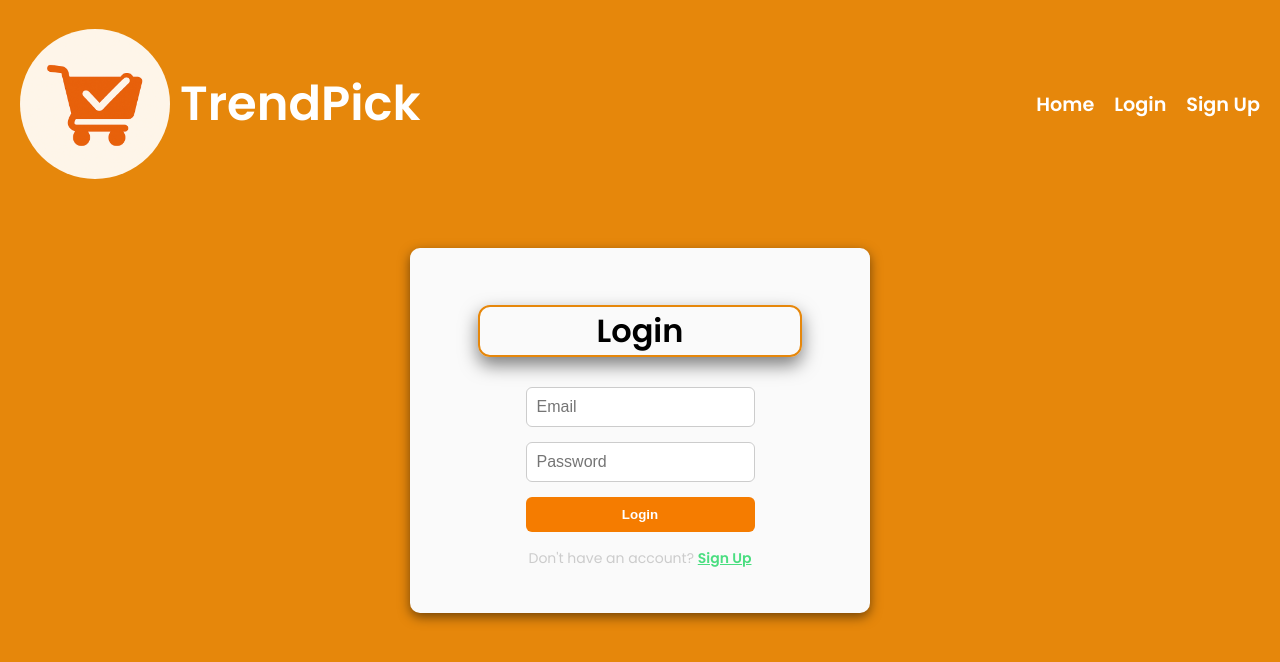
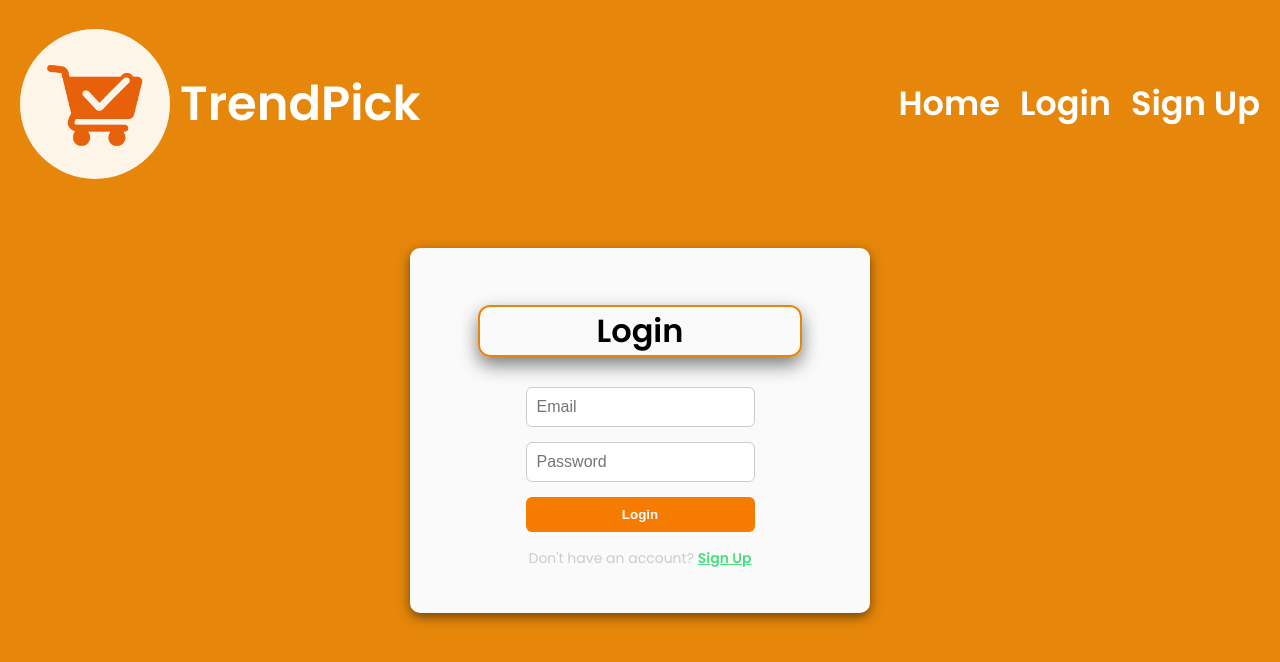
Before and after one commit to NurAleynaPektas/miniShop, a React (Vite) app: page /login in a window 1280 px wide. Shown: the top 662 px of the page. Built offline with nearby package versions, Linux system fonts and the light colour scheme.

Commit message:
home font changed

```diff
--- a/src/components/Navbar.module.css
+++ b/src/components/Navbar.module.css
@@ -46,7 +46,7 @@
 .navLinksDesktop a {
   color: white;
   text-decoration: none;
-  font-size: 1.2rem;
+  font-size: 2.1rem;
   font-weight: bold;
 }
 
```
